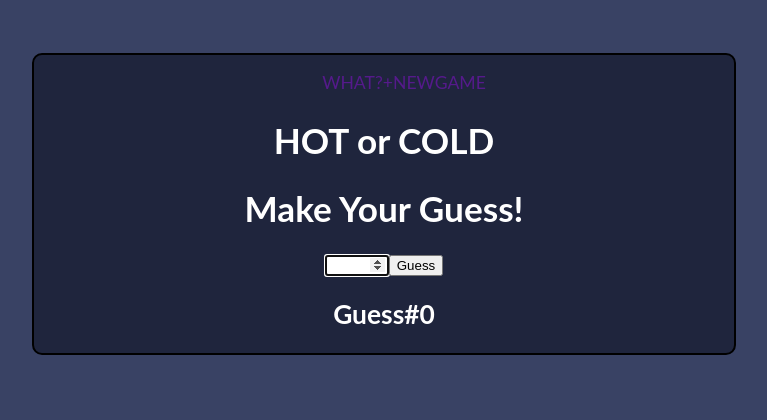
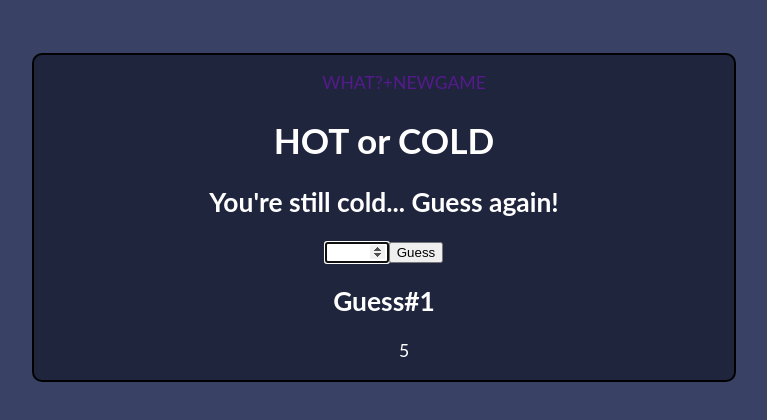
Before and after one commit to azhoque/react-challenge-hot-cold, a React (Create React App) app: page / in a window 1280 px wide. Both pictures are taken after typing "5" into the empty fields and a click on the button "Guess". Shown: the top 420 px of the page, without its empty margins (256-1023 px from the left). Built offline with nearby package versions, Linux system fonts and the light colour scheme.

Commit message:
kinda works

```diff
--- /dev/null
+++ b/src/components/Feedback.js
@@ -0,0 +1,20 @@
+import React from 'react';
+
+export default function Feedback(props) {
+
+  const key = props.guessCount;
+
+  let guessAgain;
+  if (key !== 0) {
+    guessAgain = <span>Guess again!</span>;
+  }
+  return (
+    <h2
+      key={key}
+      id="feedback"
+      role="status"
+    >
+      {props.feedback} {guessAgain}
+    </h2>
+  );
+}
--- a/src/components/GuessForm.js
+++ b/src/components/GuessForm.js
@@ -4,9 +4,9 @@ class GuessForm extends Component {
   onSubmit(event) {
     event.preventDefault();
 
-    if(this.props.makeGuess) {
+    if(this.props.onMakeGuess) {
       const value = this.input.value;
-      this.props.makeGuess(value);
+      this.props.onMakeGuess(value);
     }
     this.input.value = '';
     this.input.focus();
--- /dev/null
+++ b/src/components/GuessList.js
@@ -0,0 +1,15 @@
+import React from 'react';
+
+export default function GuessList(props) {
+  const guesses = props.guesses.map((guess, index) => (
+    <li key={index}>
+      {guess}
+    </li>
+  ));
+
+  return (
+    <ul>
+      {guesses}
+    </ul>
+  );
+}
--- /dev/null
+++ b/src/components/GuessSection.js
@@ -0,0 +1,13 @@
+import React from 'react';
+import Feedback from './Feedback';
+import GuessForm from './GuessForm';
+
+export default function GuessSection(props) {
+  const { feedback, guessCount } = props;
+  return (
+    <div>
+      <Feedback feedback={feedback} guessCount={guessCount} />
+      <GuessForm onMakeGuess={guess => props.onMakeGuess(guess)} />
+    </div>
+  );
+}
--- a/src/components/ShowGuess.js
+++ b/src/components/ShowGuess.js
@@ -1,13 +1,15 @@
 import React from 'react';
 import GuessCount from './GuessCount';
+import GuessList from './GuessList';
 
 export default function ShowGuess(props) {
   const { guesses } = props;
   const guessCount = guesses.length;
 
   return (
-    <section>
+    <div>
       <GuessCount guessCount={guessCount} />
-    </section>
+      <GuessList guesses={guesses} />
+    </div>
   );
 }
--- a/src/pages/App.js
+++ b/src/pages/App.js
@@ -1,8 +1,9 @@
 import React, { Component } from "react";
 import Header from "../components/Header";
-import GuessForm from "../components/GuessForm";
-import GuessCount from "../components/GuessCount";
+//import GuessForm from "../components/GuessForm";
+//import GuessCount from "../components/GuessCount";
 import ShowGuess from "../components/ShowGuess";
+import GuessSection from "../components/GuessSection";
 
 class App extends Component {
   constructor(props) {
@@ -61,12 +62,15 @@ class App extends Component {
         <Header
           restartGame={() => this.restartGame()}
         />
-        <h1>{feedback}</h1>
-        <GuessForm />
-        <GuessCount guessCount={guessCount}/>
-
-
-
+        <main role="main">
+            <GuessSection
+              feedback={feedback}
+              guessCount={guessCount}
+              onMakeGuess={guess => this.makeGuess(guess)}
+            />
+            <ShowGuess guesses={guesses}
+            />
+          </main>
       </div>
     );
   }
```
